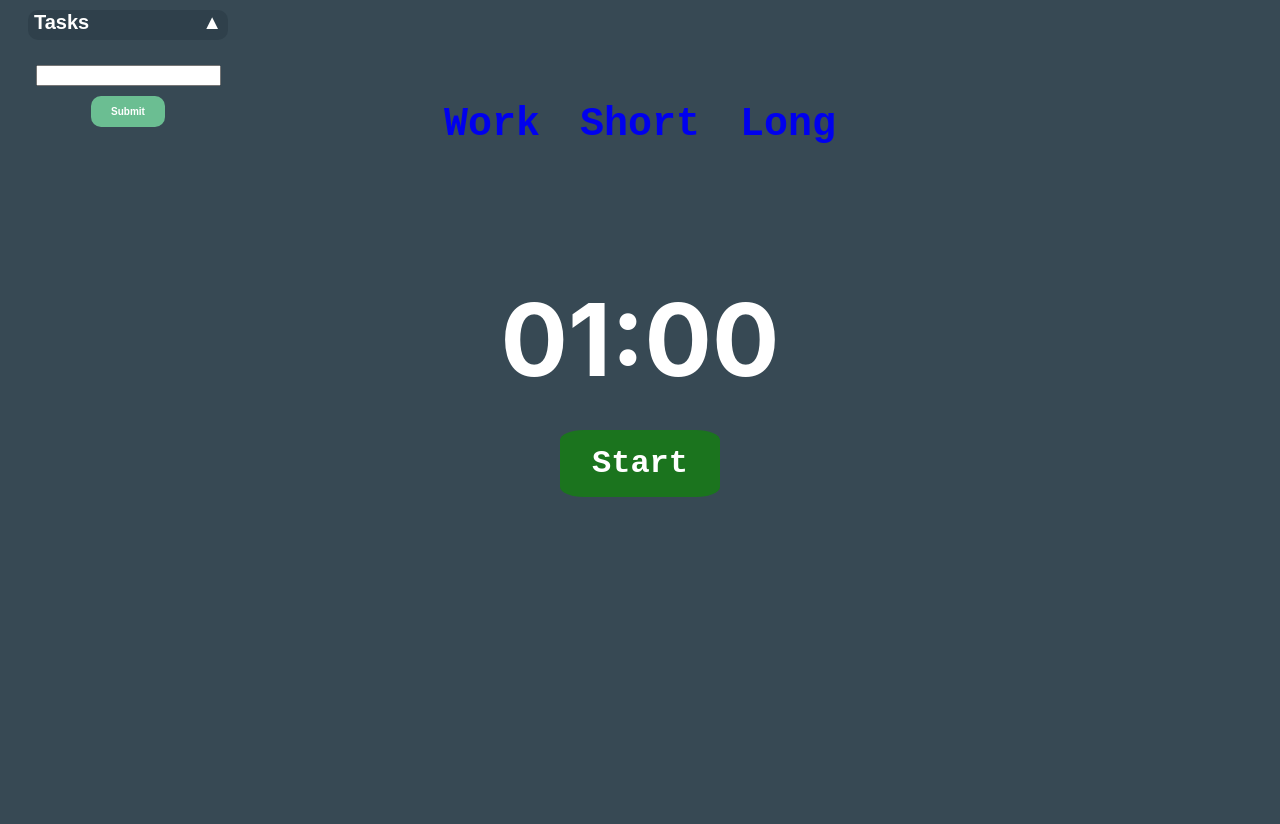
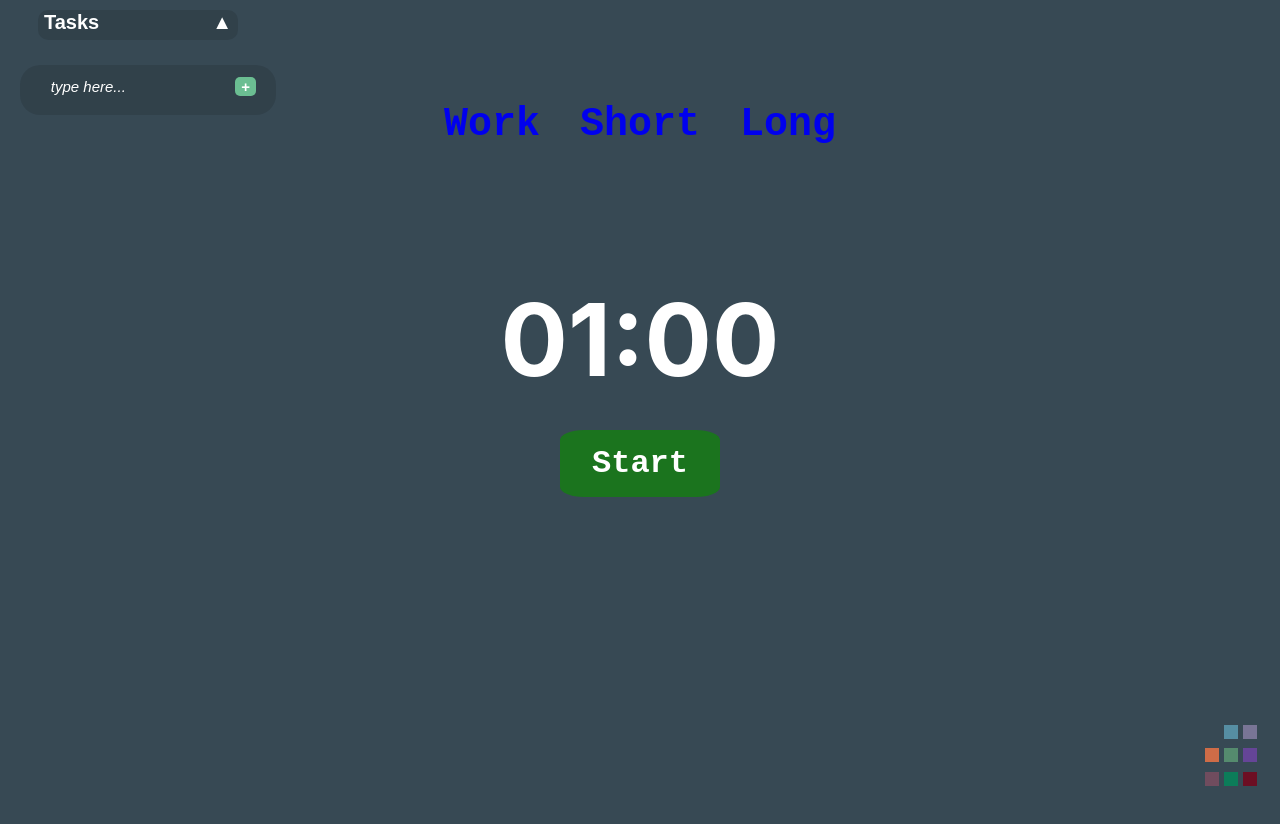
Before and after one commit to elhagen13/StudyWell, a React (Create React App) app in the folder packages/studywell-frontend/: page / in a window 1280 px wide. Shown: the top 824 px of the page. Built offline with nearby package versions, Linux system fonts and the light colour scheme.

Commit message:
Added color component

```diff
--- a/packages/studywell-frontend/public/styles.css
+++ b/packages/studywell-frontend/public/styles.css
@@ -38,26 +38,30 @@ button {
   display: inline;
   background-color: #6bbe92;
   border: 0;
-  border-radius: 10px;
+  border-radius: 5px;
   box-shadow: 5px;
   margin: 10px;
+  margin-right: 10px;
+  margin-top: 12px;
   text-align: center;
   color: #fff;
   font-weight: bold;
-  font-size: 10px;
-  padding: 10px 20px;
+  font-size: 15px;
+  padding: 5px 10px -10px;
 }
 
 .submit_task {
   display: inline;
   background-color: #6bbe92;
   border: 0;
-  border-radius: 10px;
-  box-shadow: 5px;
+  border-radius: 5px;
   margin: 10px;
+  margin-right: 20px;
+  margin-top: 12px;
+  float: right;
   text-align: center;
   color: #fff;
   font-weight: bold;
-  font-size: 10px;
-  padding: 10px 20px;
+  font-size: 15px;
+  padding: 5px 10px -10px;
 }
--- /dev/null
+++ b/packages/studywell-frontend/src/components/colorbox/ColorBox.js
@@ -0,0 +1,49 @@
+import React, { useState } from "react";
+import "./ColorBoxContainer.css"; // You can create this CSS file for styling
+
+const ColorBox = ({ color, onClick }) => {
+  return (
+    <div
+      className="color-box"
+      style={{ backgroundColor: color }}
+      onClick={onClick}
+    ></div>
+  );
+};
+
+const ColorBoxContainer = () => {
+  const [backgroundColor, setBackgroundColor] = useState("#374954"); // Initial background color
+
+  const colors = [
+    "#374954",
+    "#568EA3",
+    "#797596",
+    "#CE6C47",
+    "#558B6E",
+    "#654597",
+    "#704C5E",
+    "#0C7C59",
+    "#6C0E23",
+  ];
+
+  const handleColorBoxClick = (newColor) => {
+    setBackgroundColor(newColor);
+    document.body.style.backgroundColor = newColor; // Set background color on the body
+  };
+
+  return (
+    <div>
+      <div className="color-box-container" style={{ backgroundColor }}>
+        {colors.map((color, index) => (
+          <ColorBox
+            key={index}
+            color={color}
+            onClick={() => handleColorBoxClick(color)}
+          />
+        ))}
+      </div>
+    </div>
+  );
+};
+
+export default ColorBoxContainer;
--- /dev/null
+++ b/packages/studywell-frontend/src/components/colorbox/ColorBoxContainer.css
@@ -0,0 +1,18 @@
+.color-box-container {
+  display: flex;
+  flex-wrap: wrap;
+  gap: 5px;
+  row-gap: 0px;
+  padding: 5px;
+  width: 70px;
+  height: 70px;
+  bottom: 0;
+  right: 0;
+  position: fixed;
+}
+
+.color-box {
+  width: 20%;
+  height: 20%;
+  cursor: pointer;
+}
--- a/packages/studywell-frontend/src/components/taskbar/Task.js
+++ b/packages/studywell-frontend/src/components/taskbar/Task.js
@@ -2,12 +2,12 @@ import React, { useState } from "react";
 
 function Task(props) {
   const [task, setTask] = useState({
-    task: "",
+    task: "type here...",
   });
 
   function submitTask() {
     props.handleSubmit(task);
-    setTask({ task: "" });
+    setTask({ task: "type here..." });
   }
 
   function handleChange(event) {
@@ -15,20 +15,27 @@ function Task(props) {
     setTask({ task: value });
   }
 
+  function handleInputClick(event) {
+    const { value } = event.target;
+    setTask({ task: "" });
+  }
+
+  const placeholderStyle = {
+    fontStyle: "italic",
+  };
+
   return (
-    <form>
+    <form className="submit_row">
       <input
         type="text"
         task="task"
+        class="task_form"
+        style={task.task === "type here..." ? placeholderStyle : {}}
         value={task.task}
         onChange={handleChange}
+        onClick={handleInputClick}
       />
-      <input
-        type="button"
-        class="submit_task"
-        value="Submit"
-        onClick={submitTask}
-      />
+      <input type="button" class="submit_task" value="+" onClick={submitTask} />
     </form>
   );
 }
--- a/packages/studywell-frontend/src/components/taskbar/TaskBar.js
+++ b/packages/studywell-frontend/src/components/taskbar/TaskBar.js
@@ -14,10 +14,11 @@ function TaskBarBody(props) {
 
   const rows = props.tasksData.map((row, index) => {
     const isCompleted = completedTasks[index] || false;
+
     return (
       <tr key={index}>
         <div className="singleTask">
-          <td style={{ width: "15%" }}>
+          <td style={{ width: "10%" }}>
             <div className="checkmark_container">
               <input
                 type="checkbox"
@@ -27,7 +28,7 @@ function TaskBarBody(props) {
               <span className="checkmark"></span>
             </div>
           </td>
-          <td style={{ width: "60%" }}>
+          <td style={{ width: "65%" }}>
             <div className="text">{row.task}</div>
           </td>
           <td style={{ width: "25%" }}>
--- a/packages/studywell-frontend/src/components/taskbar/checkmark.css
+++ b/packages/studywell-frontend/src/components/taskbar/checkmark.css
@@ -7,14 +7,14 @@
   font-size: 22px;
   user-select: none;
   margin: 0%;
-  margin-left: 3%;
-  margin-top: 3%;
+  margin-left: 4%;
+  margin-top: 4%;
 }
 
 /* Hide default checkbox */
 .checkmark_container input {
   position: absolute;
-  left: -5px;
+  /*left: -5px;*/
   opacity: 0;
   cursor: pointer;
   height: 26px;
--- a/packages/studywell-frontend/src/components/taskbar/task.css
+++ b/packages/studywell-frontend/src/components/taskbar/task.css
@@ -1,6 +1,7 @@
 .singleTask {
   width: 100%;
-  background-color: #2f404b;
+  /*background-color: #2f404b;*/
+  background-color: rgba(0, 0, 0, 0.115);
   margin: 10px 20px 0px 0px;
   border-radius: 20px;
 }
@@ -10,11 +11,37 @@
 
 .table {
   width: 100%;
+  table-layout: fixed;
   margin: 5px 0px 10px 20px;
 }
+
 .text {
-  flex: 1;
+  width: 100%;
   text-align: left;
   margin: 10px;
+  margin-left: 20px;
+  margin-bottom: 15px;
   word-wrap: break-word;
+  overflow-wrap: break-word;
+  font-size: 15px;
 }
+
+.submit_row {
+  width: 100%;
+  height: 50px;
+  background-color: rgba(0, 0, 0, 0.115);
+  margin: 10px 20px 0px 20px;
+  border-radius: 20px;
+}
+
+.task_form {
+  background-color: rgba(0, 0, 0, 0);
+  color: white;
+  font-size: 15px;
+  width: 60%;
+  margin-left: 10px;
+  margin-top: 12px;
+  box-shadow: none;
+  outline: none;
+  border: none;
+}
--- a/packages/studywell-frontend/src/pages/MainScreen.js
+++ b/packages/studywell-frontend/src/pages/MainScreen.js
@@ -4,6 +4,7 @@ import React, { useState } from "react";
 import Task from "../components/taskbar/Task";
 import TaskBar from "../components/taskbar/TaskBar";
 import Timer from "../components/timer/Timer";
+import ColorBox from "../components/colorbox/ColorBox";
 
 import "./Page.css";
 
@@ -56,6 +57,7 @@ function MainScreen() {
           </div>
         )}
       </div>
+      <ColorBox />
     </div>
   );
 }
--- a/packages/studywell-frontend/src/pages/Page.css
+++ b/packages/studywell-frontend/src/pages/Page.css
@@ -18,7 +18,8 @@
   width: 200px;
   font-size: 20px;
   display: inline-flex;
-  background-color: #2f404b;
+  background-color: rgba(0, 0, 0, 0.115);
+  margin-left: 30px;
 }
 
 .task_bar_on {
```
